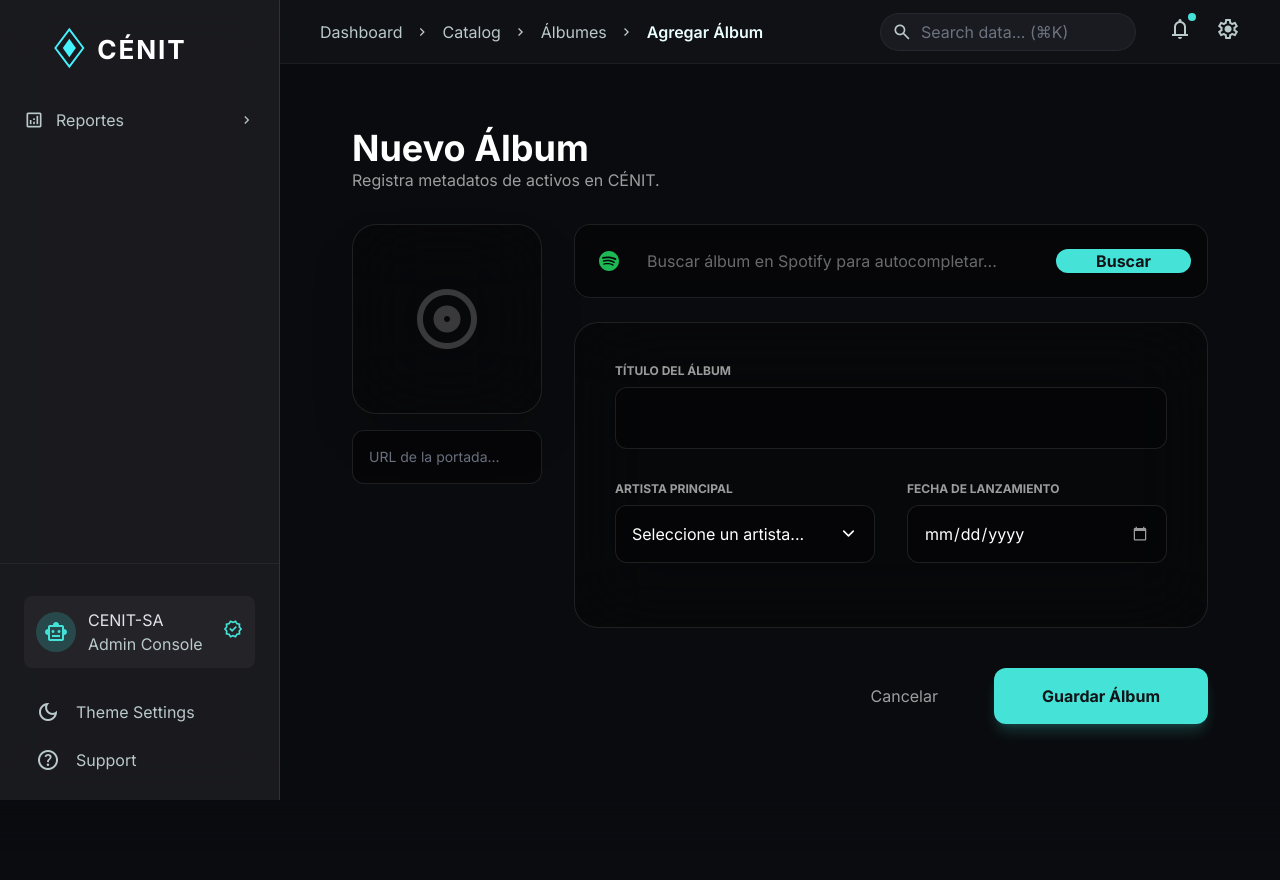
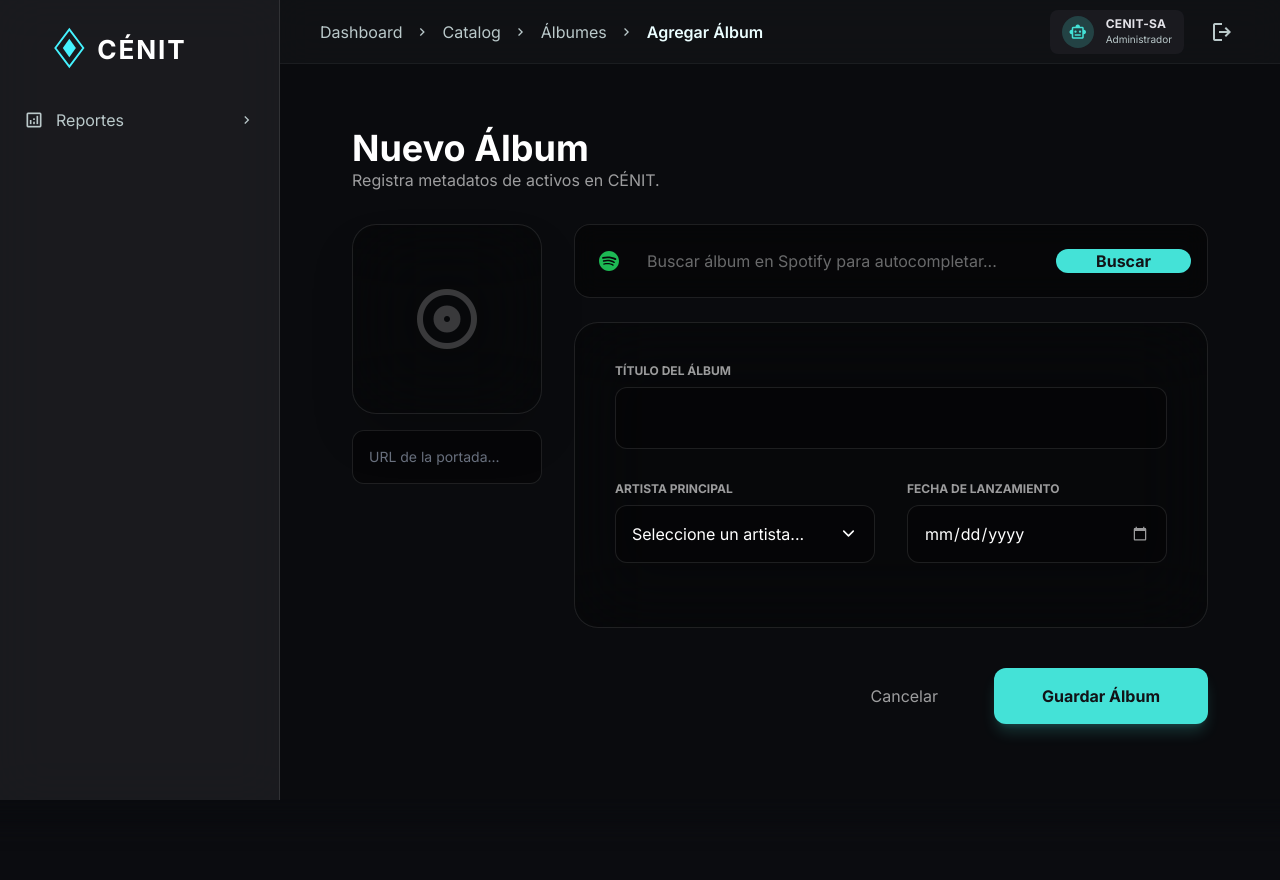
Before and after one commit to SaraChiriboga/cenit-nosql, a Django app: template cenit/catalogo/templates/catalogo/albumes/add_album.html in a window 1280 px wide. Run offline with Django 5.2, Linux system fonts and the light colour scheme; the template is opened without the code that fills it: most values are stand-ins (such as "Sample title", 1, 10 or a date in 2020); some libraries are stand-ins or nearby versions.

Commit message:
cambios en base.html

```diff
--- a/cenit/reproductor/urls.py
+++ b/cenit/reproductor/urls.py
@@ -11,6 +11,7 @@ urlpatterns = [
     path('api/song/<int:cancion_id>/preview/', views.get_song_preview, name='player_song_preview'),
     path('api/playlist/edit/', views.editar_playlist, name='player_editar_playlist'),
     path('api/playlist/delete/', views.eliminar_playlist, name='player_eliminar_playlist'),
+    path('api/song/play/', views.registrar_reproduccion, name='player_registrar_reproduccion'),
 
     # Template-based sub-views
     path('view/home/', views.player_home_view, name='player_view_home'),
--- a/cenit/templates/base.html
+++ b/cenit/templates/base.html
@@ -343,39 +343,6 @@
 
         </nav>
 
-        <div class="mt-auto px-6 border-t border-white/5 pt-8">
-            <div class="flex items-center gap-3 p-3 rounded-lg bg-surface-container-highest/40 mb-6">
-                <div class="w-10 h-10 rounded-full overflow-hidden bg-secondary/20 flex items-center justify-center">
-                    {% if user_role == 'Analista' %}
-                    <span class="material-symbols-outlined text-secondary">bar_chart</span>
-                    {% else %}
-                    <span class="material-symbols-outlined text-secondary">smart_toy</span>
-                    {% endif %}
-                </div>
-                <div>
-                    <div class="font-label-md text-label-md text-on-surface">{{ request.user.username|default:"CENIT-SA"|upper }}</div>
-                    {% if user_role == 'Analista' %}
-                    <div class="font-label-sm text-label-sm text-on-surface-variant">Analyst Console</div>
-                    {% else %}
-                    <div class="font-label-sm text-label-sm text-on-surface-variant">Admin Console</div>
-                    {% endif %}
-                </div>
-                <div class="ml-auto">
-                    <span class="material-symbols-outlined text-secondary text-[20px]">verified</span>
-                </div>
-            </div>
-
-            <div class="flex flex-col gap-2">
-                <button class="flex items-center gap-4 text-on-surface-variant hover:text-on-surface px-3 py-2 transition-all">
-                    <span class="material-symbols-outlined">dark_mode</span>
-                    <span class="font-label-md text-label-md">Theme Settings</span>
-                </button>
-                <button class="flex items-center gap-4 text-on-surface-variant hover:text-on-surface px-3 py-2 transition-all">
-                    <span class="material-symbols-outlined">help</span>
-                    <span class="font-label-md text-label-md">Support</span>
-                </button>
-            </div>
-        </div>
     </aside>
 
     <header class="fixed top-0 right-0 w-[calc(100%-280px)] h-16 bg-background/80 backdrop-blur-lg border-b border-white/5 flex justify-between items-center px-10 z-40">
@@ -385,22 +352,28 @@
             {% endblock %}
         </div>
 
-        <div class="flex items-center gap-8">
-            <div class="relative group">
-                <div class="absolute inset-y-0 left-3 flex items-center pointer-events-none">
-                    <span class="material-symbols-outlined text-on-surface-variant text-[20px]">search</span>
+        <div class="flex items-center gap-5">
+            <div class="flex items-center gap-3 px-3 py-1.5 rounded-lg bg-surface-container-highest/30">
+                <div class="w-8 h-8 rounded-full overflow-hidden bg-secondary/20 flex items-center justify-center">
+                    {% if user_role == 'Analista' %}
+                    <span class="material-symbols-outlined text-secondary text-[18px]">bar_chart</span>
+                    {% else %}
+                    <span class="material-symbols-outlined text-secondary text-[18px]">smart_toy</span>
+                    {% endif %}
                 </div>
-                <input class="bg-surface-container-low border border-outline-variant/30 rounded-full pl-10 pr-4 py-1.5 w-64 text-on-surface focus:ring-2 focus:ring-secondary/50 focus:border-secondary outline-none transition-all font-body-md text-body-md" placeholder="Search data... (⌘K)" type="text"/>
+                <div class="text-left font-body-md">
+                    <div class="text-xs font-bold text-on-surface tracking-wide uppercase">{{ request.user.username|default:"CENIT-SA" }}</div>
+                    {% if user_role == 'Analista' %}
+                    <div class="text-[10px] text-on-surface-variant">Analista</div>
+                    {% else %}
+                    <div class="text-[10px] text-on-surface-variant">Administrador</div>
+                    {% endif %}
+                </div>
             </div>
-            <div class="flex items-center gap-6 text-on-surface-variant">
-                <button class="relative hover:text-secondary transition-all">
-                    <span class="material-symbols-outlined">notifications</span>
-                    <span class="absolute -top-1 -right-1 w-2 h-2 bg-secondary rounded-full"></span>
-                </button>
-                <button class="hover:text-secondary transition-all">
-                    <span class="material-symbols-outlined">settings</span>
-                </button>
-            </div>
+
+            <button onclick="openLogoutModal()" class="flex items-center justify-center w-9 h-9 rounded-lg hover:bg-red-500/10 text-on-surface-variant hover:text-red-400 transition-colors" title="Cerrar sesión">
+                <span class="material-symbols-outlined">logout</span>
+            </button>
         </div>
     </header>
 
@@ -527,7 +500,37 @@
                     localStorage.setItem('usuariosOpen', usersSubmenu.classList.contains('open'));
                 });
             }
+
+            // ── LOGOUT CONFIRM MODAL JS ──
+            window.openLogoutModal = function() {
+                const modal = document.getElementById('logout-confirm-modal');
+                if (modal) modal.classList.remove('hidden');
+            };
+            window.closeLogoutModal = function() {
+                const modal = document.getElementById('logout-confirm-modal');
+                if (modal) modal.classList.add('hidden');
+            };
     </script>
+
+    <!-- Logout Confirmation Modal -->
+    <div id="logout-confirm-modal" class="fixed inset-0 z-[100] flex items-center justify-center p-4 bg-black/75 backdrop-blur-sm hidden">
+      <div class="glass-panel w-full max-w-sm rounded-2xl p-6 border border-white/10 space-y-4 text-center glow-cyan">
+        <div class="w-12 h-12 rounded-full bg-secondary/10 border border-secondary/20 flex items-center justify-center mx-auto mb-2 text-secondary">
+          <span class="material-symbols-outlined text-[26px]">logout</span>
+        </div>
+        <div class="space-y-1.5">
+          <h3 class="text-base font-bold text-white">¿Cerrar sesión?</h3>
+          <p class="text-xs text-on-surface-variant/80 leading-relaxed">¿Estás seguro de que deseas salir de la consola?</p>
+        </div>
+        <div class="flex justify-center gap-3 pt-2">
+          <button onclick="closeLogoutModal()" class="px-4 py-2 rounded-xl text-xs font-bold text-on-surface-variant hover:text-white transition-colors font-body-md">Cancelar</button>
+          <form action="{% url 'logout' %}" method="post" class="inline">
+            {% csrf_token %}
+            <button type="submit" class="px-5 py-2 bg-secondary text-on-secondary-fixed-variant hover:bg-secondary/80 active:scale-95 rounded-xl text-xs font-bold transition-all shadow-lg shadow-secondary/10 font-body-md">Salir</button>
+          </form>
+        </div>
+      </div>
+    </div>
     {% endwith %}
     {% endwith %}
 </body>
```
Also changed, not shown: cenit/reproductor/templates/reproductor/player.html (+9 -0 lines), cenit/reproductor/views.py (+24 -1 lines).
